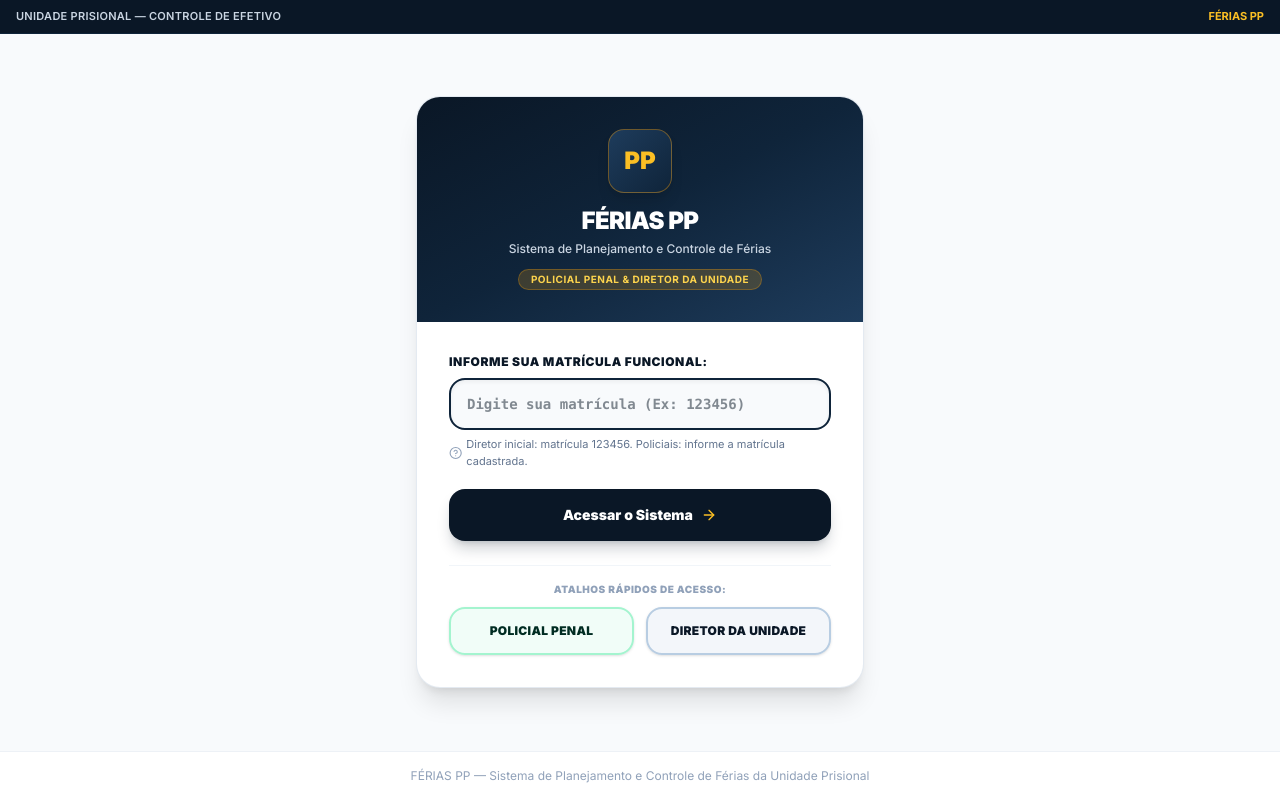
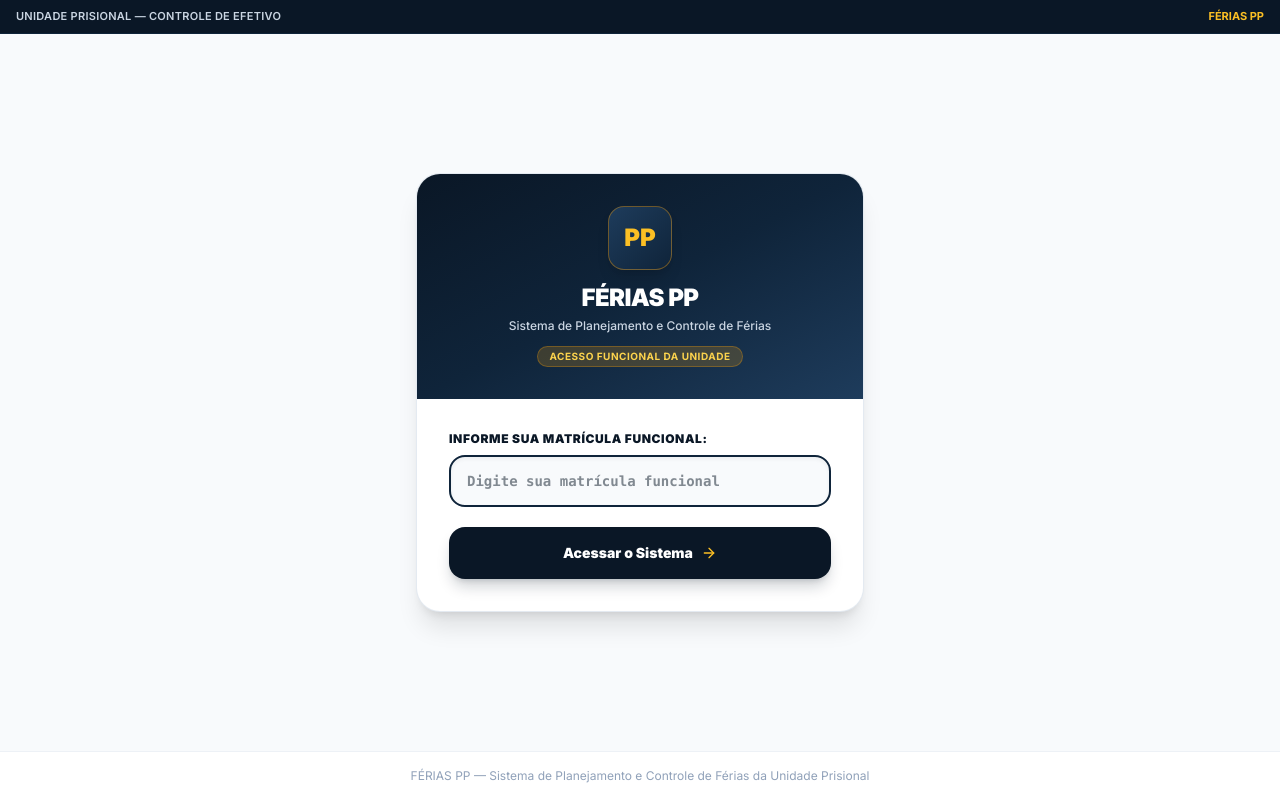
Before and after one commit to odecivansousa-source/ferias-pp, a React (Vite) app: page / in a window 1280 px wide. Built offline with nearby package versions, Linux system fonts and the light colour scheme; no server answers; the database is empty.

Commit message:
fix: remover atalhos de demonstracao e instrucoes da tela inicial deixando apenas campo de matricula limpo

```diff
--- a/src/components/LoginScreen.tsx
+++ b/src/components/LoginScreen.tsx
@@ -1,5 +1,5 @@
 import React, { useState } from 'react';
-import { Shield, ArrowRight, UserCheck, AlertCircle, HelpCircle } from 'lucide-react';
+import { ArrowRight, AlertCircle } from 'lucide-react';
 import { Perfil } from '../types';
 
 interface LoginScreenProps {
@@ -42,28 +42,6 @@ export const LoginScreen: React.FC<LoginScreenProps> = ({ perfis, onLoginSuccess
     onLoginSuccess(encontrado);
   };
 
-  const handleQuickLoginDirector = () => {
-    // Localiza o Diretor da Unidade (matrícula inicial 123456 ou alterada)
-    const diretor = perfis.find(p => p.papel === 'diretor' || (p.papel as string) === 'admin');
-    if (diretor) {
-      setMatriculaInput(diretor.matricula);
-      onLoginSuccess(diretor);
-    } else {
-      setErro('Diretor não cadastrado no sistema.');
-    }
-  };
-
-  const handleQuickLoginPolicial = () => {
-    // Procura se já existe algum policial penal cadastrado
-    const primeiroPolicial = perfis.find(p => p.papel === 'policial' && p.situacao === 'ativo');
-    if (primeiroPolicial) {
-      setMatriculaInput(primeiroPolicial.matricula);
-      onLoginSuccess(primeiroPolicial);
-    } else {
-      setErro('Nenhum policial penal cadastrado ainda. Apenas servidores cadastrados têm acesso. Acesse primeiro como DIRETOR DA UNIDADE (matrícula 123456) para cadastrar os policiais em "Gestão da Unidade".');
-    }
-  };
-
   return (
     <div className="min-h-screen bg-slate-50 flex flex-col justify-between selection:bg-navy-900 selection:text-gold-300">
       {/* Topo Institucional */}
@@ -87,12 +65,12 @@ export const LoginScreen: React.FC<LoginScreenProps> = ({ perfis, onLoginSuccess
               Sistema de Planejamento e Controle de Férias
             </p>
             <div className="mt-3 inline-block bg-gold-500/20 text-gold-300 border border-gold-500/30 text-[10px] font-bold px-3 py-0.5 rounded-full uppercase tracking-wider">
-              Policial Penal & Diretor da Unidade
+              Acesso Funcional da Unidade
             </div>
           </div>
 
           {/* Formulário de Acesso por Matrícula */}
-          <div className="p-6 sm:p-8 space-y-6">
+          <div className="p-6 sm:p-8">
             <form onSubmit={handleLogin} className="space-y-5">
               <div>
                 <label className="block text-xs font-black text-navy-950 uppercase tracking-wider mb-2">
@@ -108,14 +86,10 @@ export const LoginScreen: React.FC<LoginScreenProps> = ({ perfis, onLoginSuccess
                       setMatriculaInput(e.target.value);
                       setErro(null);
                     }}
-                    placeholder="Digite sua matrícula (Ex: 123456)"
+                    placeholder="Digite sua matrícula funcional"
                     className="w-full text-sm font-mono font-bold px-4 py-3.5 bg-slate-50 border-2 border-slate-200 focus:border-navy-900 rounded-2xl outline-none text-navy-950 transition shadow-inner"
                   />
                 </div>
-                <p className="text-[11px] text-slate-500 mt-1.5 flex items-center gap-1">
-                  <HelpCircle className="w-3.5 h-3.5 text-slate-400" />
-                  Diretor inicial: matrícula 123456. Policiais: informe a matrícula cadastrada.
-                </p>
               </div>
 
               {erro && (
@@ -133,32 +107,6 @@ export const LoginScreen: React.FC<LoginScreenProps> = ({ perfis, onLoginSuccess
                 <ArrowRight className="w-4 h-4 text-gold-400" />
               </button>
             </form>
-
-            {/* Apenas 2 Acessos na Unidade: POLICIAL PENAL e DIRETOR DA UNIDADE */}
-            <div className="pt-4 border-t border-slate-100 space-y-2.5">
-              <span className="text-[10px] font-black uppercase tracking-wider text-slate-400 block text-center">
-                Atalhos Rápidos de Acesso:
-              </span>
-              <div className="grid grid-cols-2 gap-3 text-center text-xs">
-                <button
-                  type="button"
-                  onClick={handleQuickLoginPolicial}
-                  className="py-3.5 px-3 rounded-2xl border-2 border-emerald-200 bg-emerald-50/70 hover:bg-emerald-100 text-emerald-950 font-black text-xs transition flex items-center justify-center gap-2 group shadow-sm active:scale-95"
-                  title="Acesso de Policial Penal com matrícula cadastrada"
-                >
-                  <span className="group-hover:scale-105 transition tracking-wide">POLICIAL PENAL</span>
-                </button>
-
-                <button
-                  type="button"
-                  onClick={handleQuickLoginDirector}
-                  className="py-3.5 px-3 rounded-2xl border-2 border-navy-200 bg-navy-50/80 hover:bg-navy-100 text-navy-950 font-black text-xs transition flex items-center justify-center gap-2 group shadow-sm active:scale-95"
-                  title="Entrar como Diretor da Unidade (Matrícula inicial 123456)"
-                >
-                  <span className="group-hover:scale-105 transition tracking-wide">DIRETOR DA UNIDADE</span>
-                </button>
-              </div>
-            </div>
           </div>
         </div>
       </div>
```
